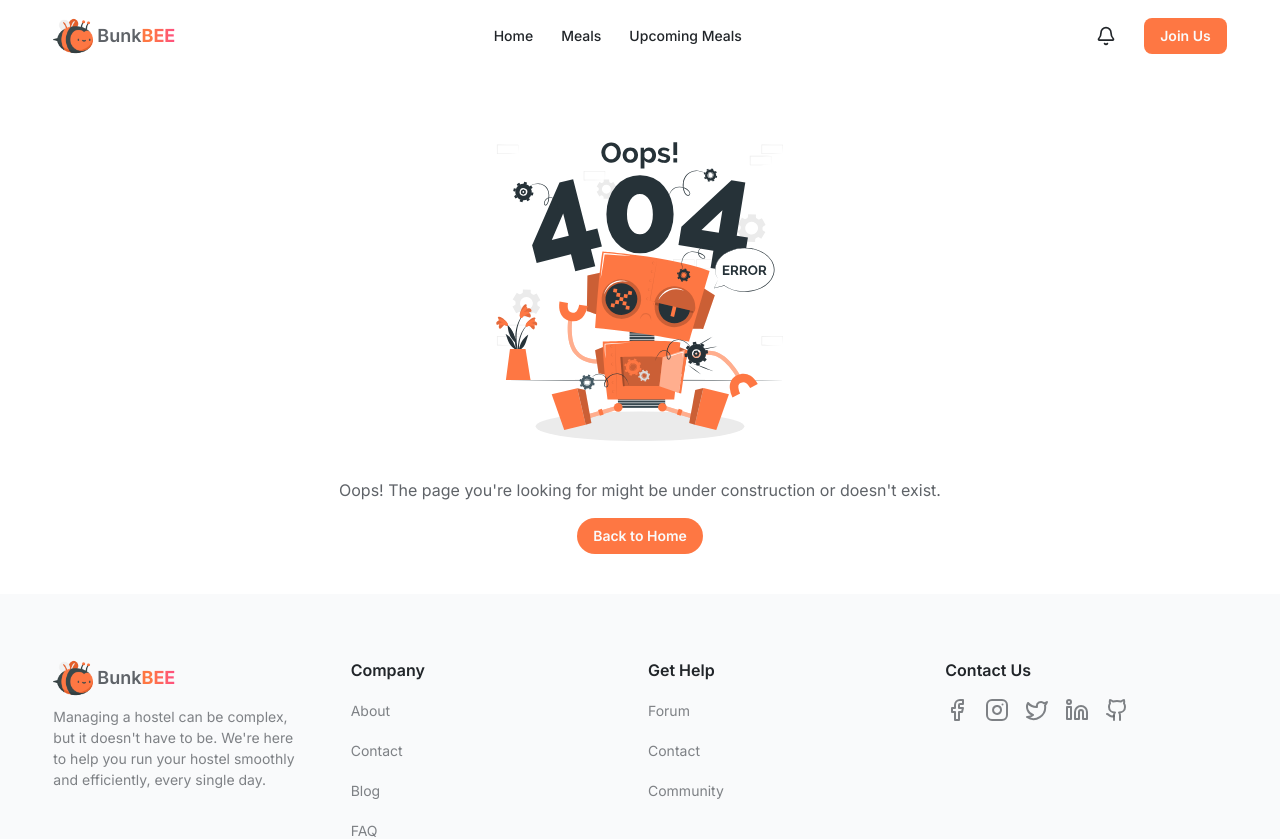
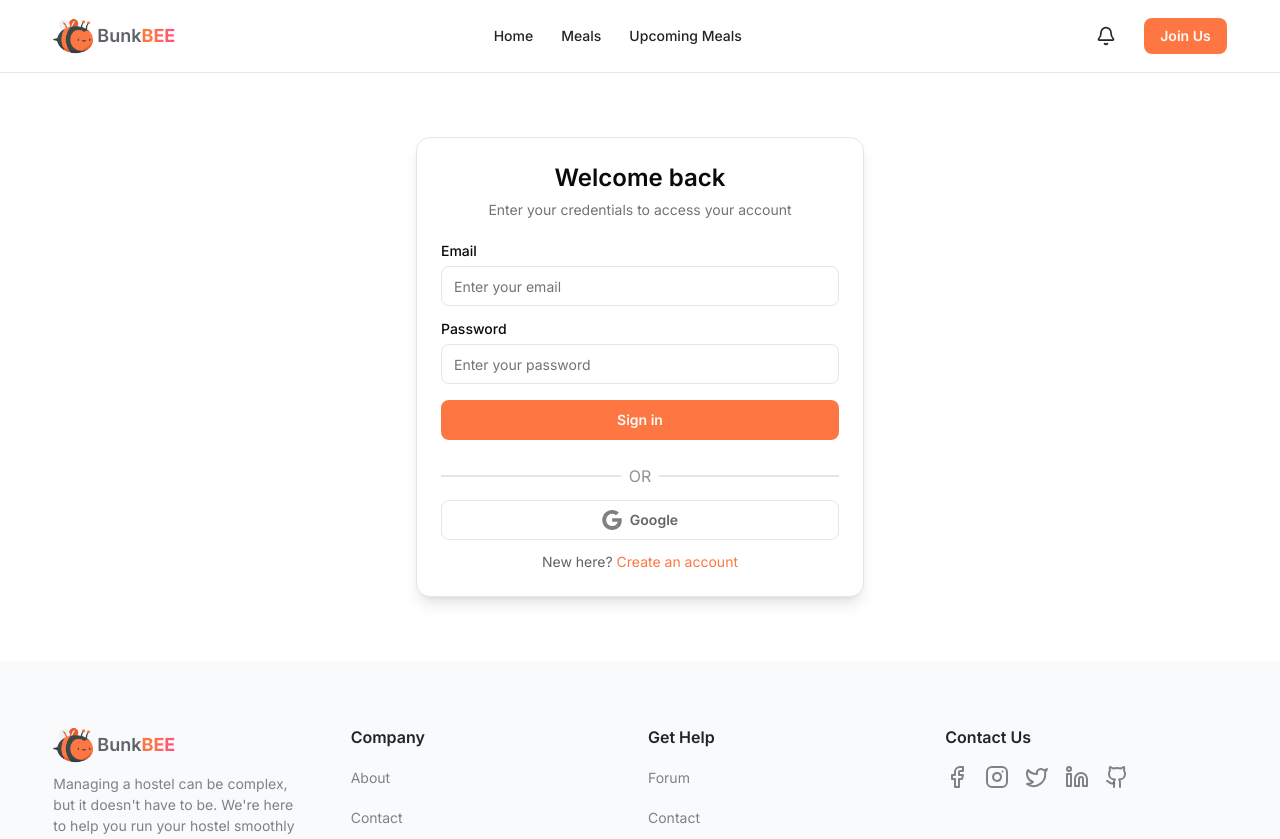
Before and after one commit to Mahedul-Karim/bunkbee-client, a React (Vite) app: page /login in a window 1280 px wide. Shown: the top 839 px of the page. Built offline with nearby package versions, Linux system fonts and the light colour scheme.

Commit message:
login page added

```diff
--- a/package.json
+++ b/package.json
@@ -11,6 +11,7 @@
   },
   "dependencies": {
     "@gsap/react": "^2.1.2",
+    "@hookform/resolvers": "^5.1.1",
     "@radix-ui/react-avatar": "^1.1.10",
     "@radix-ui/react-dialog": "^1.1.14",
     "@radix-ui/react-label": "^2.1.7",
@@ -26,10 +27,12 @@
     "lucide-react": "^0.525.0",
     "react": "^19.1.0",
     "react-dom": "^19.1.0",
+    "react-hook-form": "^7.60.0",
     "react-infinite-scroll-component": "^6.1.0",
     "react-router": "^7.6.3",
     "tailwind-merge": "^3.3.1",
-    "tailwindcss": "^4.1.11"
+    "tailwindcss": "^4.1.11",
+    "zod": "^3.25.76"
   },
   "devDependencies": {
     "@eslint/js": "^9.29.0",
--- /dev/null
+++ b/src/components/auth/LoginForm.jsx
@@ -0,0 +1,64 @@
+import React from "react";
+import { zodResolver } from "@hookform/resolvers/zod";
+import { useForm } from "react-hook-form";
+import { Button } from "@/components/ui/button";
+import {
+  Form,
+  FormControl,
+  FormField,
+  FormItem,
+  FormLabel,
+  FormMessage,
+} from "@/components/ui/form";
+import { Input } from "@/components/ui/input";
+import { loginSchema } from "@/schema/auth";
+
+const LoginForm = () => {
+  const form = useForm({
+    resolver: zodResolver(loginSchema),
+    defaultValues: {
+      email: "",
+      password: "",
+    },
+  });
+
+  function onSubmit(values) {
+    console.log(values);
+  }
+
+  return (
+    <Form {...form}>
+      <form onSubmit={form.handleSubmit(onSubmit)} className="space-y-4">
+        <FormField
+          control={form.control}
+          name="email"
+          render={({ field }) => (
+            <FormItem>
+              <FormLabel>Email</FormLabel>
+              <FormControl>
+                <Input placeholder="Enter your email" className="h-10" {...field} />
+              </FormControl>
+              <FormMessage />
+            </FormItem>
+          )}
+        />
+        <FormField
+          control={form.control}
+          name="password"
+          render={({ field }) => (
+            <FormItem>
+              <FormLabel>Password</FormLabel>
+              <FormControl>
+                <Input placeholder="Enter your password" className="h-10" {...field} />
+              </FormControl>
+              <FormMessage />
+            </FormItem>
+          )}
+        />
+        <Button type="submit" className="h-10 w-full font-semibold">Sign in</Button>
+      </form>
+    </Form>
+  );
+};
+
+export default LoginForm;
--- a/src/components/ui/button.jsx
+++ b/src/components/ui/button.jsx
@@ -5,7 +5,7 @@
 import { cn } from "@/lib/utils"
 
 const buttonVariants = cva(
-  "inline-flex items-center justify-center gap-2 whitespace-nowrap rounded-md text-sm font-medium transition-all disabled:pointer-events-none disabled:opacity-50 [&_svg]:pointer-events-none [&_svg:not([class*='size-'])]:size-4 shrink-0 [&_svg]:shrink-0 outline-none focus-visible:border-ring focus-visible:ring-ring/50 focus-visible:ring-[3px] aria-invalid:ring-destructive/20 dark:aria-invalid:ring-destructive/40 aria-invalid:border-destructive",
+  "inline-flex items-center justify-center gap-2 whitespace-nowrap rounded-md text-sm font-medium transition-all disabled:pointer-events-none disabled:opacity-50 [&_svg]:pointer-events-none [&_svg:not([class*='size-'])]:size-4 shrink-0 [&_svg]:shrink-0 outline-none focus-visible:border-ring focus-visible:ring-ring/50 focus-visible:ring-[3px] aria-invalid:ring-destructive/20 dark:aria-invalid:ring-destructive/40 aria-invalid:border-destructive cursor-pointer disabled:cursor-none",
   {
     variants: {
       variant: {
--- /dev/null
+++ b/src/components/ui/form.jsx
@@ -0,0 +1,143 @@
+import * as React from "react"
+import { Slot } from "@radix-ui/react-slot"
+import { Controller, FormProvider, useFormContext, useFormState } from "react-hook-form";
+
+import { cn } from "@/lib/utils"
+import { Label } from "@/components/ui/label"
+
+const Form = FormProvider
+
+const FormFieldContext = React.createContext({})
+
+const FormField = (
+  {
+    ...props
+  }
+) => {
+  return (
+    (<FormFieldContext.Provider value={{ name: props.name }}>
+      <Controller {...props} />
+    </FormFieldContext.Provider>)
+  );
+}
+
+const useFormField = () => {
+  const fieldContext = React.useContext(FormFieldContext)
+  const itemContext = React.useContext(FormItemContext)
+  const { getFieldState } = useFormContext()
+  const formState = useFormState({ name: fieldContext.name })
+  const fieldState = getFieldState(fieldContext.name, formState)
+
+  if (!fieldContext) {
+    throw new Error("useFormField should be used within <FormField>")
+  }
+
+  const { id } = itemContext
+
+  return {
+    id,
+    name: fieldContext.name,
+    formItemId: `${id}-form-item`,
+    formDescriptionId: `${id}-form-item-description`,
+    formMessageId: `${id}-form-item-message`,
+    ...fieldState,
+  }
+}
+
+const FormItemContext = React.createContext({})
+
+function FormItem({
+  className,
+  ...props
+}) {
+  const id = React.useId()
+
+  return (
+    (<FormItemContext.Provider value={{ id }}>
+      <div data-slot="form-item" className={cn("grid gap-2", className)} {...props} />
+    </FormItemContext.Provider>)
+  );
+}
+
+function FormLabel({
+  className,
+  ...props
+}) {
+  const { error, formItemId } = useFormField()
+
+  return (
+    (<Label
+      data-slot="form-label"
+      data-error={!!error}
+      className={cn("data-[error=true]:text-destructive", className)}
+      htmlFor={formItemId}
+      {...props} />)
+  );
+}
+
+function FormControl({
+  ...props
+}) {
+  const { error, formItemId, formDescriptionId, formMessageId } = useFormField()
+
+  return (
+    (<Slot
+      data-slot="form-control"
+      id={formItemId}
+      aria-describedby={
+        !error
+          ? `${formDescriptionId}`
+          : `${formDescriptionId} ${formMessageId}`
+      }
+      aria-invalid={!!error}
+      {...props} />)
+  );
+}
+
+function FormDescription({
+  className,
+  ...props
+}) {
+  const { formDescriptionId } = useFormField()
+
+  return (
+    (<p
+      data-slot="form-description"
+      id={formDescriptionId}
+      className={cn("text-muted-foreground text-sm", className)}
+      {...props} />)
+  );
+}
+
+function FormMessage({
+  className,
+  ...props
+}) {
+  const { error, formMessageId } = useFormField()
+  const body = error ? String(error?.message ?? "") : props.children
+
+  if (!body) {
+    return null
+  }
+
+  return (
+    (<p
+      data-slot="form-message"
+      id={formMessageId}
+      className={cn("text-destructive text-sm", className)}
+      {...props}>
+      {body}
+    </p>)
+  );
+}
+
+export {
+  useFormField,
+  Form,
+  FormItem,
+  FormLabel,
+  FormControl,
+  FormDescription,
+  FormMessage,
+  FormField,
+}
--- a/src/components/ui/input.jsx
+++ b/src/components/ui/input.jsx
@@ -12,7 +12,7 @@
       type={type}
       data-slot="input"
       className={cn(
-        "file:text-foreground placeholder:text-muted-foreground selection:bg-primary selection:text-primary-foreground dark:bg-input/30 border-input flex h-9 w-full min-w-0 rounded-md border bg-transparent px-3 py-1 text-base shadow-xs transition-[color,box-shadow] outline-none file:inline-flex file:h-7 file:border-0 file:bg-transparent file:text-sm file:font-medium disabled:pointer-events-none disabled:cursor-not-allowed disabled:opacity-50 md:text-sm",
+        "file:text-foreground placeholder:text-muted-foreground selection:bg-primary selection:text-primary-foreground dark:bg-input/30 border-input flex h-9 w-full min-w-0 rounded-md border bg-transparent px-3 py-1 text-base transition-[color,box-shadow] outline-none file:inline-flex file:h-7 file:border-0 file:bg-transparent file:text-sm file:font-medium disabled:pointer-events-none disabled:cursor-not-allowed disabled:opacity-50 md:text-sm",
         "aria-invalid:ring-destructive/20 dark:aria-invalid:ring-destructive/40 aria-invalid:border-destructive",
         className
       )}
--- /dev/null
+++ b/src/pages/auth/Login.jsx
@@ -0,0 +1,56 @@
+import React from "react";
+import {
+  Card,
+  CardContent,
+  CardDescription,
+  CardFooter,
+  CardHeader,
+  CardTitle,
+} from "@/components/ui/card";
+import { Link } from "react-router";
+import { Button } from "@/components/ui/button";
+import LoginForm from "@/components/auth/LoginForm";
+
+const Login = () => {
+  return (
+    <section className="py-16 border-t border-border">
+      <div className="l-container flex items-center justify-center">
+        <Card className="max-w-md w-full shadow-lg border-border">
+          <CardHeader>
+            <CardTitle className="text-center text-2xl">Welcome back</CardTitle>
+            <CardDescription className="text-center">
+              Enter your credentials to access your account
+            </CardDescription>
+          </CardHeader>
+          <CardContent>
+            <LoginForm />
+          </CardContent>
+          <CardFooter className="flex-col">
+            <div className="flex items-center gap-2 w-full">
+              <div className="h-[1.5px] border border-solid border-border grow" />
+              <p className="text-dark/50">OR</p>
+              <div className="h-[1.5px] border border-solid border-border grow" />
+            </div>
+            <div className="my-3 w-full">
+              <Button
+                variant="outline"
+                className="bg-transparent font-semibold w-full border-border flex items-center gap-2 dark:bg-transparent hover:bg-transparent dark:hover:bg-transparent text-dark/70 hover:text-dark/70 h-10"
+              >
+                <img src="/google.svg" alt="" className="size-5 invert-50" />
+                Google
+              </Button>
+            </div>
+            <p className="text-sm text-muted">
+              New here?{" "}
+              <Link to="/sign-up" className="text-primary hover:underline">
+                Create an account
+              </Link>
+            </p>
+          </CardFooter>
+        </Card>
+      </div>
+    </section>
+  );
+};
+
+export default Login;
--- a/src/routes/router.jsx
+++ b/src/routes/router.jsx
@@ -1,5 +1,6 @@
 import NotFound from "@/components/error/NotFound";
 import Root from "@/layout/Root";
+import Login from "@/pages/auth/Login";
 import Home from "@/pages/Home";
 import MealDetails from "@/pages/MealDetails";
 import Meals from "@/pages/Meals";
@@ -22,6 +23,10 @@
       {
         path:'/meal/:mealId',
         element:<MealDetails />
+      },
+      {
+        path:'/login',
+        element:<Login />
       }
     ],
   },
--- /dev/null
+++ b/src/schema/auth.js
@@ -0,0 +1,14 @@
+import { z } from "zod";
+
+export const loginSchema = z.object({
+  email: z
+    .string()
+    .min(1,"Email field cannot be empty")
+    .email({
+      message: "Invalid email address",
+    }),
+
+  password: z
+    .string()
+    .min(8, "Password must be at least 8 characters long"),
+});
```
Also changed, not shown: public/google.svg (added), 1 other file (tests, documents, lock files or other folders).
